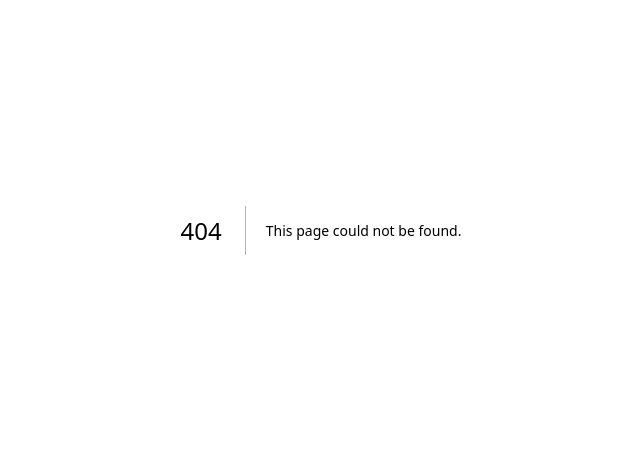
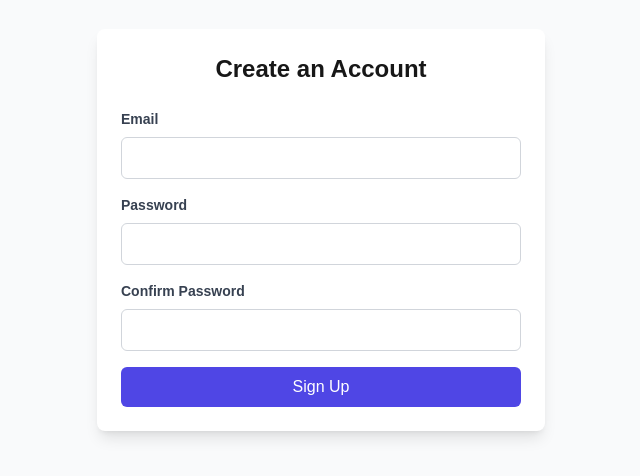
Before and after one commit to mikhaelhermanus/financial-app, a Next.js app: page /register in a window 1280 px wide. Before the commit this address had no page. Shown: the part 170-646 px from the top of the page, without its empty margins (319-959 px from the left). Built offline with nearby package versions, Linux system fonts and the light colour scheme.

Commit message:
adding register screen

```diff
--- a/src/app/layout.js
+++ b/src/app/layout.js
@@ -1,5 +1,10 @@
+'use client'
+
 import { Geist, Geist_Mono } from "next/font/google";
 import "./globals.css";
+
+import { Provider } from "react-redux";
+import { store } from "@/lib/store";
 
 const geistSans = Geist({
   variable: "--font-geist-sans",
@@ -11,10 +16,10 @@ const geistMono = Geist_Mono({
   subsets: ["latin"],
 });
 
-export const metadata = {
-  title: "Create Next App",
-  description: "Generated by create next app",
-};
+// export const metadata = {
+//   title: "Create Next App",
+//   description: "Generated by create next app",
+// };
 
 export default function RootLayout({ children }) {
   return (
@@ -22,7 +27,9 @@ export default function RootLayout({ children }) {
       <body
         className={`${geistSans.variable} ${geistMono.variable} antialiased`}
       >
-        {children}
+        <Provider store={store}>
+          {children}
+        </Provider>
       </body>
     </html>
   );
--- a/src/app/login/page.js
+++ b/src/app/login/page.js
@@ -1,11 +1,28 @@
 'use client'
-import React from 'react'
-import AuthLayout from '../components/AuthComponent/AuthLayout'
-import Link from 'next/link'
+import React, { useState } from 'react'
+import { useRouter } from 'next/navigation';
+import Link from 'next/link';
+// RTK
+import { useDispatch } from 'react-redux'
+import { useLoginUserMutation } from '@/lib/services/api';
+import { setCredentials } from '@/lib/features/authSlice'
 const Login = () => {
-    const handleSubmit = (e) => {
+    const [email, setEmail] = useState('');
+    const [password, setPassword] = useState('');
+    const dispatch = useDispatch()
+    const router = useRouter()
+    const [loginUser, { isLoading, error }] = useLoginUserMutation();
+    const handleSubmit = async (e) => {
         e.preventDefault();
         // Add login logic here
+        try {
+            const response = await loginUser({ email: email, password: password }).unwrap();
+            console.log(response, 'line 17')
+            dispatch(setCredentials({ user: response.user, token: response.token }));
+            router.push('/financial-plans'); // Redirect ke halaman home
+        } catch (err) {
+            console.log(err, 'line 21')
+        }
     };
 
     return (
@@ -19,21 +36,29 @@ const Login = () => {
                         Manage your financial goals easily and effectively.
                     </p>
                 </div>
-                <form className="space-y-4">
+                <form className="space-y-4"
+                onSubmit={handleSubmit}
+                >
                     <div>
                         <label form="email" className="block text-sm font-medium text-gray-700">Email Address</label>
-                        <input type="email" id="email" name="email" placeholder="Enter your email" className="mt-2 px-4 py-2 w-full border border-gray-300 rounded-lg shadow-sm focus:outline-none focus:ring-2 focus:ring-blue-500" required />
+                        <input
+                            onChange={(e) => setEmail(e.target.value)}
+                            type="email" id="email" name="email" placeholder="Enter your email" className="mt-2 px-4 py-2 w-full border border-gray-300 rounded-lg shadow-sm focus:outline-none focus:ring-2 focus:ring-blue-500" required />
                     </div>
                     <div>
                         <label form="password" className="block text-sm font-medium text-gray-700">Password</label>
-                        <input type="password" id="password" name="password" placeholder="Enter your password" className="mt-2 px-4 py-2 w-full border border-gray-300 rounded-lg shadow-sm focus:outline-none focus:ring-2 focus:ring-blue-500" required />
+                        <input
+                            onChange={(e) => setPassword(e.target.value)}
+                            type="password" id="password" name="password" placeholder="Enter your password" className="mt-2 px-4 py-2 w-full border border-gray-300 rounded-lg shadow-sm focus:outline-none focus:ring-2 focus:ring-blue-500" required />
                     </div>
                     <div className="flex justify-between items-center">
-                        <button type="submit" className="w-full bg-blue-500 text-white py-2 rounded-lg shadow-md hover:bg-blue-600 focus:outline-none focus:ring-2 focus:ring-blue-500">Login</button>
+                        <button type="submit" className="w-full bg-blue-500 text-white py-2 rounded-lg shadow-md hover:bg-blue-600 focus:outline-none focus:ring-2 focus:ring-blue-500">
+                            {isLoading ? 'Loading ... ' : 'Login'}
+                            </button>
                     </div>
                 </form>
                 <div className="mt-6 text-center">
-                    <p className="text-sm text-gray-600">Don't have an account? <a href="#" className="text-blue-500 hover:underline">Sign up</a></p>
+                    <p className="text-sm text-gray-600">Don't have an account? <Link href={'/register'}> <span className="text-blue-500 hover:underline">Sign up</span></Link></p>
                 </div>
             </div>
         </div>
--- /dev/null
+++ b/src/app/register/page.js
@@ -0,0 +1,124 @@
+'use client'
+import React, { useState } from 'react'
+const page = () => {
+    const [formData, setFormData] = useState({
+        email: "",
+        password: "",
+        confirmPassword: "",
+    });
+
+    const handleChange = (e) => {
+        const { name, value } = e.target;
+        setFormData((prev) => ({
+            ...prev,
+            [name]: value,
+        }));
+    };
+
+    const [errors, setErrors] = useState({
+        username: "",
+        email: "",
+        password: "",
+        confirmPassword: "",
+    });
+
+    const handleSubmit = (e) => {
+        e.preventDefault();
+
+        let formErrors = {};
+        // if (!formData.username) formErrors.username = "Username is required";
+        if (!formData.email) formErrors.email = "Email is required";
+        if (!formData.password) formErrors.password = "Password is required";
+        if (formData.password !== formData.confirmPassword)
+            formErrors.confirmPassword = "Passwords do not match";
+
+        if (Object.keys(formErrors).length === 0) {
+            console.log("line Form submitted", formData);
+            // Submit the form (e.g., send data to an API)
+        } else {
+
+            setErrors(formErrors);
+        }
+    };
+    return (
+        <div className="min-h-screen flex items-center justify-center bg-gray-50">
+            <div className="w-full max-w-md p-6 bg-white shadow-lg rounded-lg">
+                <h2 className="text-2xl font-bold text-center mb-6">Create an Account</h2>
+                <form
+                    onSubmit={handleSubmit}
+                    className="space-y-4">
+                    <div>
+                        {/* <label htmlFor="username" className="block text-sm font-semibold text-gray-700">
+                            Username
+                        </label>
+                        <input
+                            type="text"
+                            id="username"
+                            name="username"
+                            // value={formData.username}
+                            // onChange={handleChange}
+                            className="w-full mt-2 px-4 py-2 border border-gray-300 rounded-md focus:ring-2 focus:ring-indigo-500"
+                        /> */}
+                        {/* {errors.username && <p className="text-red-500 text-xs">{errors.username}</p>} */}
+                    </div>
+
+                    <div>
+                        <label htmlFor="email" className="block text-sm font-semibold text-gray-700">
+                            Email
+                        </label>
+                        <input
+                            type="email"
+                            id="email"
+                            name="email"
+                            value={formData.email}
+                            onChange={handleChange}
+                            className="w-full mt-2 px-4 py-2 border border-gray-300 rounded-md focus:ring-2 focus:ring-indigo-500"
+                        />
+                        {errors.email && <p className="text-red-500 text-xs">{errors.email}</p>}
+                    </div>
+
+                    <div>
+                        <label htmlFor="password" className="block text-sm font-semibold text-gray-700">
+                            Password
+                        </label>
+                        <input
+                            type="password"
+                            id="password"
+                            name="password"
+                            value={formData.password}
+                            onChange={handleChange}
+                            className="w-full mt-2 px-4 py-2 border border-gray-300 rounded-md focus:ring-2 focus:ring-indigo-500"
+                        />
+                        {errors.password && <p className="text-red-500 text-xs">{errors.password}</p>}
+                    </div>
+
+                    <div>
+                        <label htmlFor="confirmPassword" className="block text-sm font-semibold text-gray-700">
+                            Confirm Password
+                        </label>
+                        <input
+                            type="password"
+                            id="confirmPassword"
+                            name="confirmPassword"
+                            value={formData.confirmPassword}
+                            onChange={handleChange}
+                            className="w-full mt-2 px-4 py-2 border border-gray-300 rounded-md focus:ring-2 focus:ring-indigo-500"
+                        />
+                        {errors.confirmPassword && (
+                            <p className="text-red-500 text-xs">{errors.confirmPassword}</p>
+                        )}
+                    </div>
+
+                    <button
+                        type="submit"
+                        className="w-full py-2 mt-4 bg-indigo-600 text-white rounded-md hover:bg-indigo-700 focus:outline-none focus:ring-2 focus:ring-indigo-500"
+                    >
+                        Sign Up
+                    </button>
+                </form>
+            </div>
+        </div>
+    )
+}
+
+export default page
--- /dev/null
+++ b/src/lib/features/authSlice.js
@@ -0,0 +1,41 @@
+// lib/features/authSlice.js
+import { createSlice } from '@reduxjs/toolkit';
+
+const initialState = {
+    user: null,
+    token: null,
+    isAuthenticated: false,
+    loading: false, // State untuk menandakan proses loading
+    error: null,    // State untuk menampung error message
+};
+
+const authSlice = createSlice({
+    name: 'auth',
+    initialState,
+    reducers: {
+        requestLogin: (state) => {
+            state.loading = true;
+            state.error = null; // Reset error ketika login dimulai
+        },
+        setCredentials: (state, action) => {
+            const { user, token } = action.payload;
+            state.user = user;
+            state.token = token;
+            state.isAuthenticated = true;
+            localStorage.setItem("token", token);
+        },
+        failureLogin: (state, action) => {
+            state.loading = false;
+            state.error = action.payload; // Simpan error message
+        },
+        logout: (state) => {
+            state.user = null;
+            state.token = null;
+            state.isAuthenticated = false;
+            localStorage.removeItem("token");
+        },
+    },
+});
+
+export const { setCredentials, failureLogin, successLogin, logout } = authSlice.actions;
+export default authSlice.reducer;
--- /dev/null
+++ b/src/lib/services/api.js
@@ -0,0 +1,20 @@
+// lib/services/api.js
+import { createApi, fetchBaseQuery } from '@reduxjs/toolkit/query/react';
+
+export const api = createApi({
+  reducerPath: 'api',
+  baseQuery: fetchBaseQuery({
+    baseUrl: 'http://localhost:3001/api', // Ganti dengan base URL API Anda
+  }),
+  endpoints: (builder) => ({
+    loginUser: builder.mutation({
+      query: (credentials) => ({
+        url: '/user/login',
+        method: 'POST',
+        body: credentials,
+      }),
+    }),
+  }),
+});
+
+export const { useLoginUserMutation } = api;
--- /dev/null
+++ b/src/lib/store.js
@@ -0,0 +1,13 @@
+// lib/store.js
+import { configureStore } from '@reduxjs/toolkit';
+import { api } from './services/api';
+import authReducer from './features/authSlice';
+
+export const store = configureStore({
+  reducer: {
+    [api.reducerPath]: api.reducer,
+    auth: authReducer, // Reducer untuk auth state
+  },
+  middleware: (getDefaultMiddleware) =>
+    getDefaultMiddleware().concat(api.middleware),
+});
```
Also changed, not shown: package.json (+6 -4 lines), src/app/components/SnackBar.js (added, +34 -0 lines), 1 other file (tests, documents, lock files or other folders).
